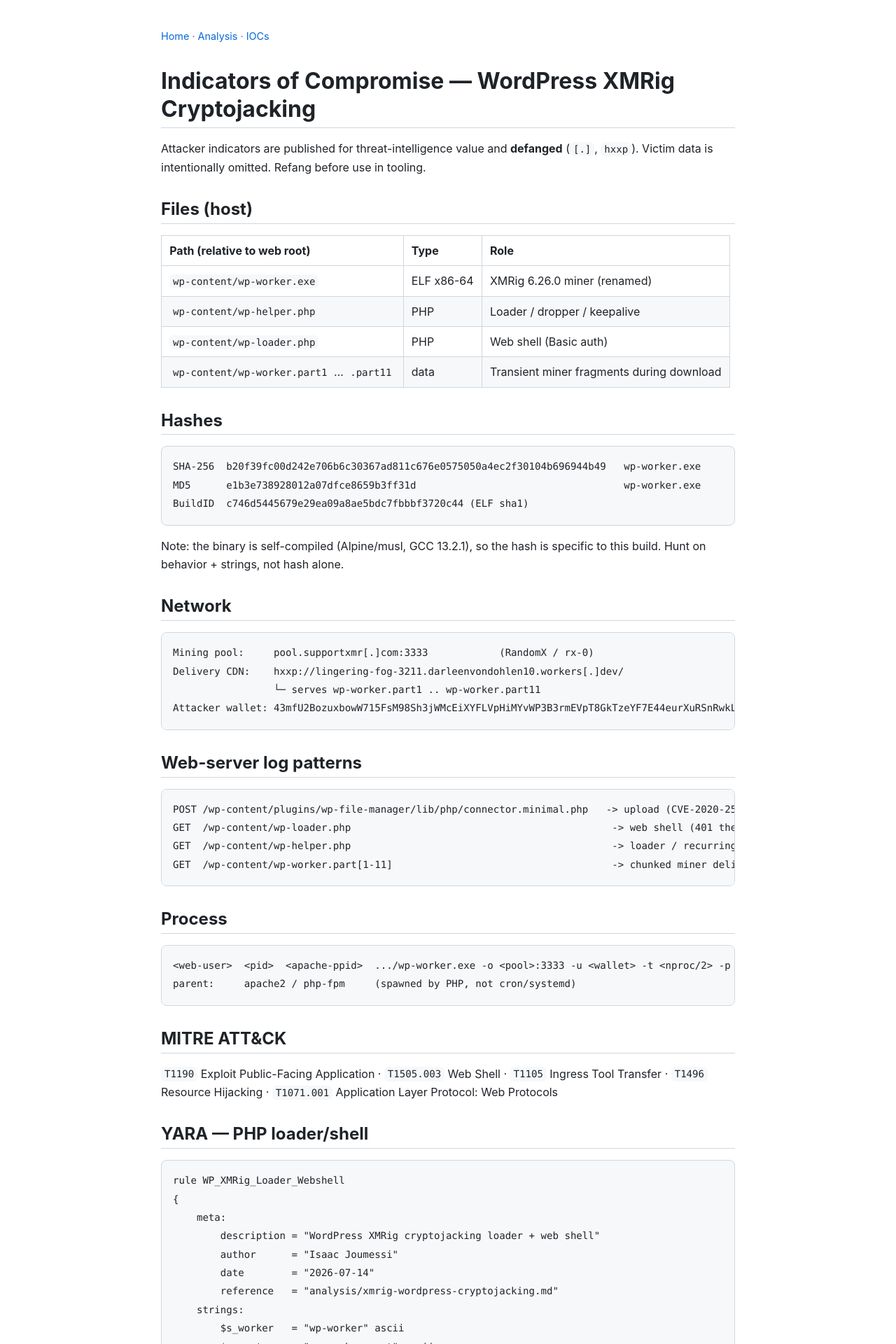
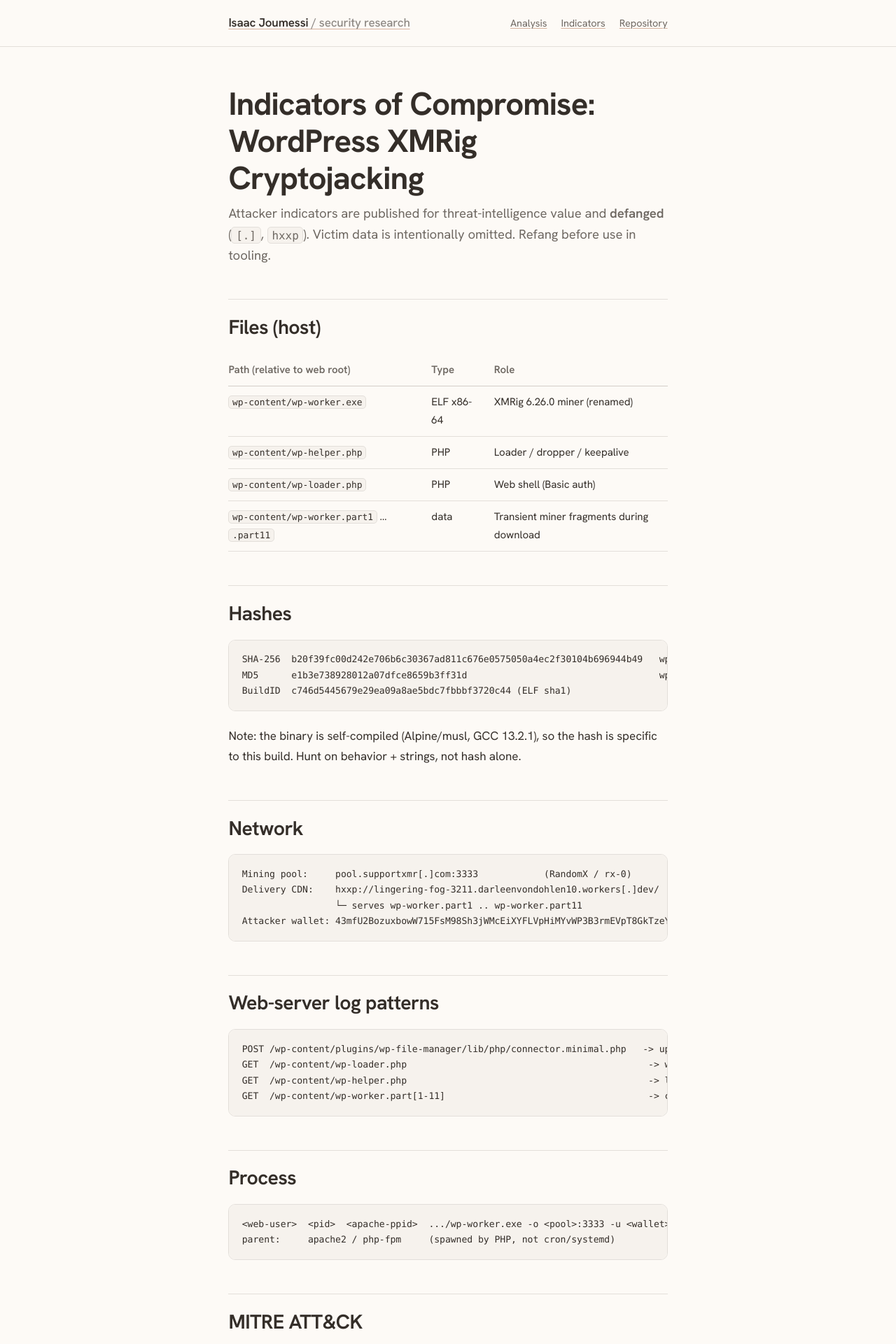
Before and after one commit to ZenithGenius/wordpress-xmrig-cryptojacking, a Jekyll site: the page built from analysis/IOCs.md, in a window 1280 px wide. Shown: the top 1920 px of the page at 70% size. Built offline with Jekyll 4.4.1, drawn with Linux system fonts in a browser that asks for light colours; our own code applies the rules of GitHub Pages for plain Markdown files; a script that is not in the unit is left out; some of the changed text lies outside the part shown.

Commit message:
site: editorial redesign, self-hosted type, cleaner prose
- refined layout: warm-neutral palette (OKLCH, light/dark), self-hosted
  Hanken Grotesk, generous rhythm, masthead + standfirst + figure captions
- custom Mermaid theme matched to the palette (no default purple)
- remove decorative emojis and em dashes from the published writeup, README,
  and IOCs; tighten prose to read less generated
- no side-stripe borders / gradient text (design-review clean)

````diff
--- a/_config.yml
+++ b/_config.yml
@@ -1,4 +1,4 @@
-title: "WordPress → XMRig Cryptojacking"
+title: "WordPress to XMRig Cryptojacking"
 description: "A technical incident-response case study, with reverse-engineering and a fully reproducible, internet-isolated lab."
 lang: en
 
--- a/_layouts/default.html
+++ b/_layouts/default.html
@@ -6,83 +6,186 @@
   <title>{% if page.title %}{{ page.title }} · {% endif %}{{ site.title }}</title>
   <meta name="description" content="{{ page.description | default: site.description }}">
   <style>
+    @font-face {
+      font-family: "Hanken Grotesk";
+      src: url("{{ '/assets/fonts/hanken-grotesk-var.woff2' | relative_url }}") format("woff2");
+      font-weight: 400 700; font-style: normal; font-display: swap;
+    }
+
     :root {
-      --bg: #ffffff; --fg: #1f2328; --muted: #656d76; --border: #d0d7de;
-      --link: #0969da; --code-bg: #f6f8fa; --accent: #cf222e; --table-alt: #f6f8fa;
+      --paper:   oklch(0.986 0.006 78);
+      --surface: oklch(0.963 0.008 78);
+      --ink:     oklch(0.305 0.012 62);
+      --muted:   oklch(0.520 0.012 62);
+      --faint:   oklch(0.630 0.010 68);
+      --hair:    oklch(0.905 0.008 74);
+      --hair-2:  oklch(0.855 0.010 74);
+      --accent:  oklch(0.520 0.118 46);
+      --accent-2:oklch(0.452 0.126 44);
+      --sans: "Hanken Grotesk", ui-sans-serif, system-ui, -apple-system, "Segoe UI", sans-serif;
+      --mono: ui-monospace, "SF Mono", "JetBrains Mono", "Cascadia Code", Menlo, Consolas, monospace;
+      --measure: 42rem;
     }
     @media (prefers-color-scheme: dark) {
       :root {
-        --bg: #0d1117; --fg: #e6edf3; --muted: #8b949e; --border: #30363d;
-        --link: #4493f8; --code-bg: #161b22; --accent: #ff7b72; --table-alt: #161b22;
+        --paper:   oklch(0.206 0.009 66);
+        --surface: oklch(0.252 0.010 66);
+        --ink:     oklch(0.902 0.008 82);
+        --muted:   oklch(0.685 0.012 78);
+        --faint:   oklch(0.560 0.012 74);
+        --hair:    oklch(0.330 0.011 70);
+        --hair-2:  oklch(0.400 0.012 70);
+        --accent:  oklch(0.735 0.108 54);
+        --accent-2:oklch(0.800 0.098 58);
       }
     }
+
     * { box-sizing: border-box; }
+    html { -webkit-text-size-adjust: 100%; }
     body {
-      margin: 0; background: var(--bg); color: var(--fg);
-      font: 16px/1.65 -apple-system, BlinkMacSystemFont, "Segoe UI", Helvetica, Arial, sans-serif;
+      margin: 0; background: var(--paper); color: var(--ink);
+      font-family: var(--sans); font-size: 1.0625rem; line-height: 1.72;
+      font-weight: 400; letter-spacing: -0.003em;
+      -webkit-font-smoothing: antialiased; text-rendering: optimizeLegibility;
+      animation: rise 0.5s cubic-bezier(0.22, 1, 0.36, 1) both;
     }
-    .wrap { max-width: 860px; margin: 0 auto; padding: 2.5rem 1.25rem 5rem; }
-    a { color: var(--link); text-decoration: none; }
-    a:hover { text-decoration: underline; }
-    h1, h2, h3, h4 { line-height: 1.25; margin: 2rem 0 1rem; }
-    h1 { font-size: 2rem; border-bottom: 1px solid var(--border); padding-bottom: .4rem; }
-    h2 { font-size: 1.5rem; border-bottom: 1px solid var(--border); padding-bottom: .3rem; }
-    h3 { font-size: 1.2rem; }
-    p, li { color: var(--fg); }
-    blockquote {
-      margin: 1rem 0; padding: .4rem 1rem; color: var(--muted);
-      border-left: 4px solid var(--border); background: var(--code-bg);
+    @keyframes rise { from { opacity: 0; } to { opacity: 1; } }
+    @media (prefers-reduced-motion: reduce) { body { animation: none; } }
+
+    .masthead {
+      border-bottom: 1px solid var(--hair);
+      background: color-mix(in oklab, var(--paper) 88%, transparent);
     }
+    .masthead-in {
+      max-width: var(--measure); margin: 0 auto;
+      padding: 1.15rem 1.4rem; display: flex; align-items: baseline;
+      justify-content: space-between; gap: 1rem; flex-wrap: wrap;
+    }
+    .brand { font-weight: 600; letter-spacing: -0.01em; color: var(--ink); }
+    .brand span { color: var(--faint); font-weight: 500; }
+    .masthead-in nav { display: flex; gap: 1.25rem; font-size: 0.9rem; }
+    .masthead-in nav a { color: var(--muted); }
+    .masthead-in nav a:hover { color: var(--accent); }
+
+    main { max-width: var(--measure); margin: 0 auto; padding: 3.25rem 1.4rem 5rem; }
+
+    a { color: var(--accent); text-decoration: underline;
+        text-decoration-thickness: 1px; text-underline-offset: 0.16em;
+        text-decoration-color: color-mix(in oklab, var(--accent) 42%, transparent); }
+    a:hover { color: var(--accent-2); text-decoration-color: currentColor; }
+
+    h1, h2, h3, h4 { line-height: 1.16; letter-spacing: -0.02em; font-weight: 700; }
+    h1 { font-size: clamp(2rem, 1.5rem + 2.1vw, 2.85rem); margin: 0.2rem 0 0.6rem; }
+    h2 { font-size: clamp(1.45rem, 1.28rem + 0.8vw, 1.78rem); font-weight: 650;
+         margin: 3rem 0 1rem; padding-top: 1.4rem; border-top: 1px solid var(--hair); }
+    h3 { font-size: 1.2rem; font-weight: 600; margin: 2.1rem 0 0.6rem; }
+    h4 { font-size: 1.02rem; font-weight: 600; margin: 1.6rem 0 0.4rem; color: var(--muted); }
+    p, ul, ol { margin: 0 0 1.15rem; }
+    li { margin: 0.3rem 0; }
+    strong { font-weight: 600; }
+
+    /* First block after H1 reads as a standfirst */
+    h1 + p { font-size: 1.16rem; line-height: 1.6; color: var(--muted); font-weight: 400; }
+
+    /* A paragraph that is only emphasized text becomes a figure caption */
+    p > em:only-child {
+      display: block; font-style: normal; font-size: 0.86rem;
+      color: var(--faint); line-height: 1.5; margin-top: -0.6rem;
+    }
+
     code {
-      font-family: ui-monospace, SFMono-Regular, "SF Mono", Menlo, Consolas, monospace;
-      font-size: .88em; background: var(--code-bg); padding: .15em .35em; border-radius: 6px;
+      font-family: var(--mono); font-size: 0.86em;
+      background: var(--surface); padding: 0.1em 0.36em; border-radius: 5px;
+      border: 1px solid var(--hair);
     }
     pre {
-      background: var(--code-bg); padding: 1rem; border-radius: 8px;
-      overflow-x: auto; border: 1px solid var(--border);
+      background: var(--surface); color: var(--ink);
+      padding: 1.05rem 1.15rem; border-radius: 10px; border: 1px solid var(--hair);
+      overflow-x: auto; font-size: 0.82rem; line-height: 1.62; margin: 1.3rem 0;
     }
-    pre code { background: none; padding: 0; }
-    img { max-width: 100%; height: auto; border: 1px solid var(--border); border-radius: 8px; }
-    table { border-collapse: collapse; width: 100%; margin: 1rem 0; display: block; overflow-x: auto; }
-    th, td { border: 1px solid var(--border); padding: .5rem .7rem; text-align: left; }
-    tr:nth-child(even) { background: var(--table-alt); }
-    hr { border: none; border-top: 1px solid var(--border); margin: 2rem 0; }
-    .mermaid { background: var(--bg); text-align: center; margin: 1.5rem 0; }
-    .site-nav { font-size: .9rem; color: var(--muted); margin-bottom: 2rem; }
-    .site-foot { margin-top: 4rem; padding-top: 1rem; border-top: 1px solid var(--border);
-                 color: var(--muted); font-size: .85rem; }
+    pre code { background: none; border: none; padding: 0; font-size: inherit; }
+
+    blockquote {
+      margin: 1.4rem 0; padding: 1rem 1.2rem; border-radius: 10px;
+      background: var(--surface); color: var(--muted);
+      font-size: 0.96rem; border: 1px solid var(--hair);
+    }
+    blockquote p:last-child { margin-bottom: 0; }
+
+    img { max-width: 100%; height: auto; display: block;
+          border: 1px solid var(--hair-2); border-radius: 10px; margin: 1.4rem 0 0.5rem; }
+
+    table {
+      width: 100%; border-collapse: collapse; margin: 1.4rem 0;
+      font-size: 0.94rem; display: block; overflow-x: auto;
+    }
+    th, td { text-align: left; padding: 0.6rem 0.9rem 0.6rem 0;
+             border-bottom: 1px solid var(--hair); vertical-align: top; }
+    th { font-weight: 600; color: var(--muted); border-bottom: 1px solid var(--hair-2);
+         white-space: nowrap; }
+    td:not(:last-child), th:not(:last-child) { padding-right: 1.6rem; }
+
+    hr { border: 0; border-top: 1px solid var(--hair); margin: 2.6rem 0; }
+
+    .mermaid { margin: 1.8rem 0; text-align: center; }
+    .mermaid svg { max-width: 100%; height: auto; }
+
+    .site-foot {
+      max-width: var(--measure); margin: 0 auto; padding: 2rem 1.4rem 4rem;
+      border-top: 1px solid var(--hair); color: var(--faint); font-size: 0.85rem;
+    }
+    .site-foot a { color: var(--muted); }
   </style>
 </head>
 <body>
-  <div class="wrap">
-    <nav class="site-nav">
-      <a href="{{ '/' | relative_url }}">Home</a> ·
-      <a href="{{ '/analysis/xmrig-wordpress-cryptojacking.html' | relative_url }}">Analysis</a> ·
-      <a href="{{ '/analysis/IOCs.html' | relative_url }}">IOCs</a>
-    </nav>
+  <header class="masthead">
+    <div class="masthead-in">
+      <a class="brand" href="{{ '/' | relative_url }}">Isaac Joumessi <span>/ security research</span></a>
+      <nav>
+        <a href="{{ '/analysis/xmrig-wordpress-cryptojacking.html' | relative_url }}">Analysis</a>
+        <a href="{{ '/analysis/IOCs.html' | relative_url }}">Indicators</a>
+        <a href="https://github.com/ZenithGenius/wordpress-xmrig-cryptojacking">Repository</a>
+      </nav>
+    </div>
+  </header>
 
+  <main>
     {{ content }}
+  </main>
 
-    <footer class="site-foot">
-      {{ site.title }} — for educational and defensive use only.
-    </footer>
-  </div>
+  <footer class="site-foot">
+    Isaac Joumessi. Written up for defensive and educational use.
+    Attacker indicators are shared for threat intelligence; the affected party is not identified.
+  </footer>
 
-  <!-- Mermaid: vendored locally (no external CDN) to convert fenced ```mermaid blocks into diagrams -->
   <script src="{{ '/assets/mermaid.min.js' | relative_url }}"></script>
   <script>
-    document.addEventListener('DOMContentLoaded', function () {
-      document.querySelectorAll('code.language-mermaid, .language-mermaid').forEach(function (el) {
-        var host = el.closest('.language-mermaid') || el;
-        var div = document.createElement('div');
-        div.className = 'mermaid';
+    document.addEventListener("DOMContentLoaded", function () {
+      document.querySelectorAll("code.language-mermaid, .language-mermaid").forEach(function (el) {
+        var host = el.closest(".language-mermaid") || el;
+        var div = document.createElement("div");
+        div.className = "mermaid";
         div.textContent = el.textContent;
         host.replaceWith(div);
       });
-      var dark = window.matchMedia && window.matchMedia('(prefers-color-scheme: dark)').matches;
-      mermaid.initialize({ startOnLoad: false, securityLevel: 'loose',
-                           theme: dark ? 'dark' : 'default' });
-      mermaid.run({ querySelector: '.mermaid' });
+      var dark = window.matchMedia && window.matchMedia("(prefers-color-scheme: dark)").matches;
+      var light = {
+        primaryColor: "#f1ece3", primaryBorderColor: "#c7b7a6", primaryTextColor: "#3a332e",
+        lineColor: "#a1978c", secondaryColor: "#e9e2d7", tertiaryColor: "#f5f1ea",
+        fontSize: "15px"
+      };
+      var night = {
+        primaryColor: "#2f2a25", primaryBorderColor: "#5d5147", primaryTextColor: "#e6ded4",
+        lineColor: "#8b8175", secondaryColor: "#342e28", tertiaryColor: "#292420",
+        fontSize: "15px"
+      };
+      var vars = dark ? night : light;
+      vars.fontFamily = '"Hanken Grotesk", ui-sans-serif, system-ui, sans-serif';
+      mermaid.initialize({
+        startOnLoad: false, securityLevel: "loose", theme: "base",
+        themeVariables: vars, flowchart: { curve: "basis", padding: 14 }
+      });
+      mermaid.run({ querySelector: ".mermaid" });
     });
   </script>
 </body>
--- a/analysis/IOCs.md
+++ b/analysis/IOCs.md
@@ -1,4 +1,4 @@
-# Indicators of Compromise — WordPress XMRig Cryptojacking
+# Indicators of Compromise: WordPress XMRig Cryptojacking
 
 Attacker indicators are published for threat-intelligence value and **defanged**
 (`[.]`, `hxxp`). Victim data is intentionally omitted. Refang before use in tooling.
@@ -80,7 +80,7 @@
 }
 ```
 
-## YARA — the miner (generic XMRig)
+## YARA: the miner (generic XMRig)
 
 ```yara
 rule XMRig_Miner_Generic
````
Also changed, not shown: other parts of analysis/IOCs.md (+1 -1 lines), README.md (+26 -43 lines), analysis/xmrig-wordpress-cryptojacking.md (+72 -125 lines), assets/fonts/hanken-grotesk-var.woff2 (added).
